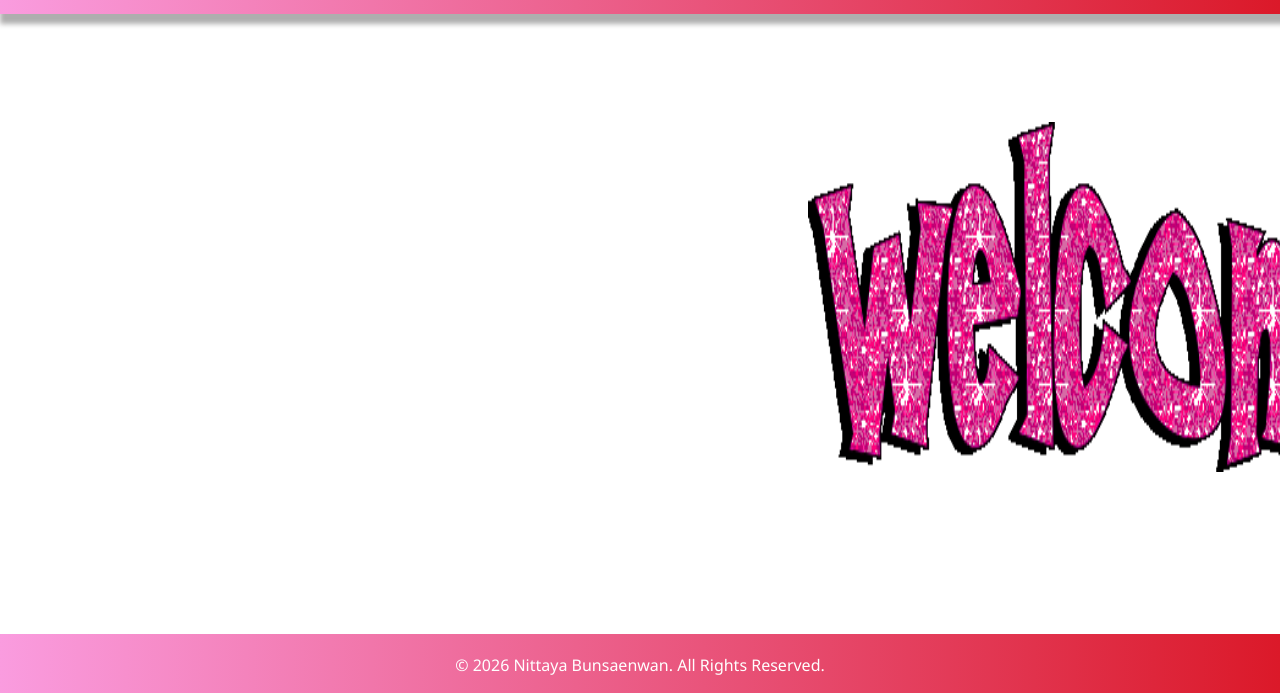
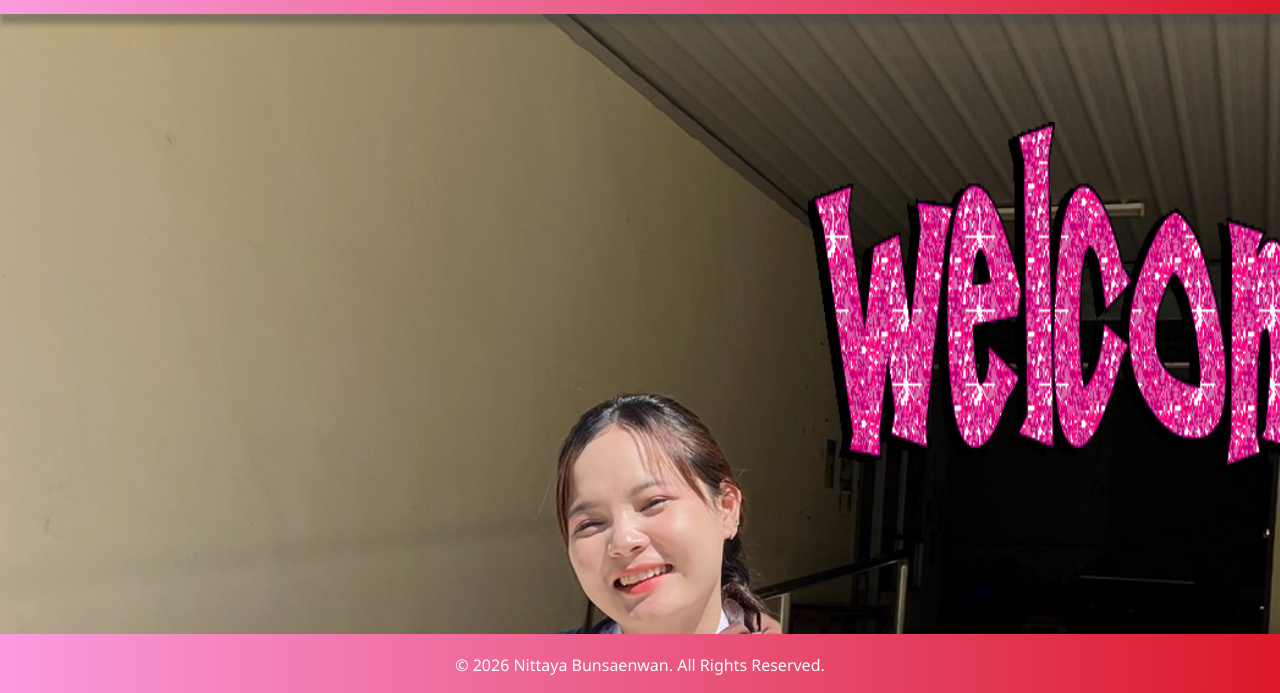
Before and after one commit to nitxght-t/67424201002, a plain HTML site: page index.html in a window 1280 px wide. Shown: the part 86-779 px from the top of the page. Drawn offline with nearby package versions, Linux system fonts and the light colour scheme; files whose address does not match are found by name.

Commit message:
Update style.css

```diff
--- a/css/style.css
+++ b/css/style.css
@@ -11,9 +11,11 @@
     margin: auto;
 }
 .back {
-    background-image: url(/webkoko/img/S__8724483.jpg);
+    background-image: url("../img/S__8724483.jpg");
     background-position: center 20%;
-
+    background-size: cover;
+    background-repeat: no-repeat;
+    min-height: 100vh;
 }
 
 /* Header styling */
@@ -587,4 +589,5 @@ body {
 .drive-btn:hover {
     background: linear-gradient(45deg, #ff2e63, #ff4d6d);
     transform: scale(1.1);
+
 }
```
